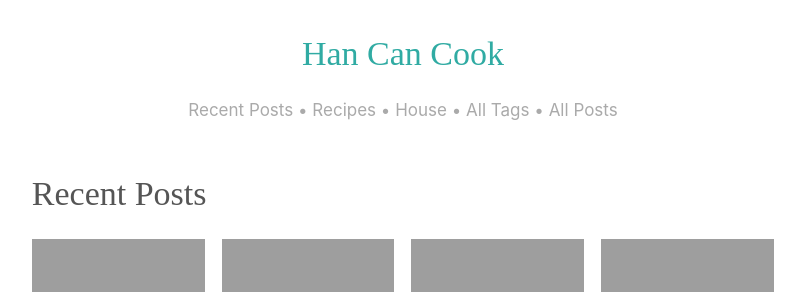
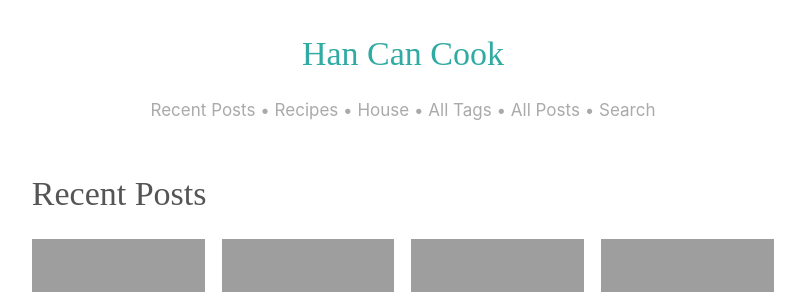
Before and after one commit to hannahkilcoyne/hancancook.com, a Jekyll site: the page built from index.html, in a window 1280 px wide. Shown: the top 292 px of the page, without its empty margins (237-1042 px from the left). Built offline with Jekyll 4.4.1, drawn with Linux system fonts in a browser that asks for light colours; the list of posts is cut into pages by our own code.

Commit message:
Add link to search in header

```diff
--- a/_layouts/default.html
+++ b/_layouts/default.html
@@ -115,6 +115,7 @@
           <li><a href="/c/house/">House</a></li>
           <li><a href="/tags.html">All Tags</a></li>
           <li><a href="/all_posts.html">All Posts</a></li>
+          <li><a href="/search.html">Search</a></li>
         </ul>
       </nav>
     </header>
```
